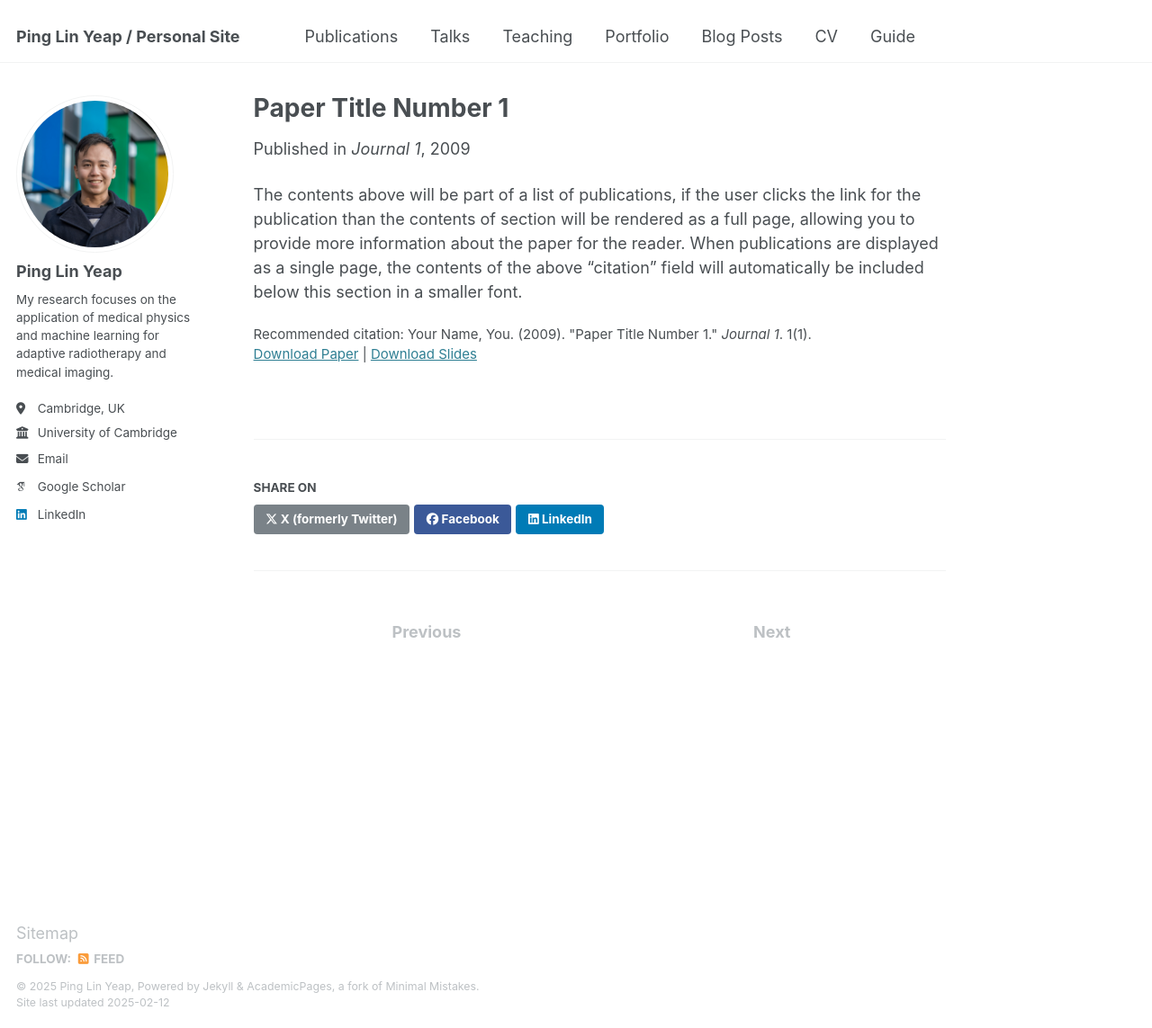
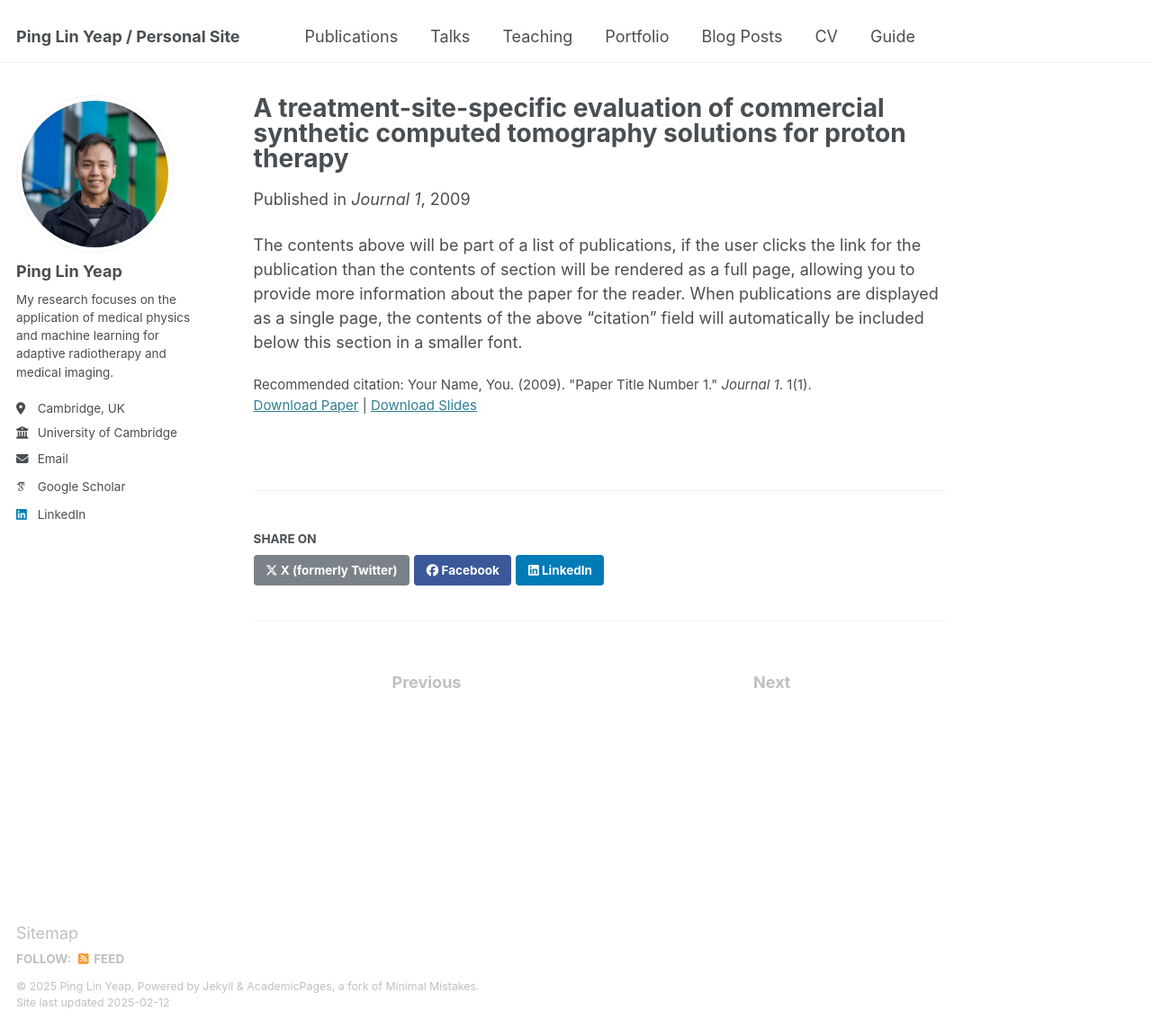
Before and after one commit to yeappl/yeappl.github.io, a Jekyll site: the page built from _publications/2009-10-01-paper-title-number-1.md, in a window 1280 px wide and 1143 px high. Shown: the whole window at 90% size. Built offline with Jekyll 4.4.1, drawn with Linux system fonts in a browser that asks for light colours; some web fonts are replaced.

Commit message:
Update 2009-10-01-paper-title-number-1.md

```diff
--- a/_publications/2009-10-01-paper-title-number-1.md
+++ b/_publications/2009-10-01-paper-title-number-1.md
@@ -1,5 +1,5 @@
 ---
-title: "Paper Title Number 1"
+title: "A treatment-site-specific evaluation of commercial synthetic computed tomography solutions for proton therapy"
 collection: publications
 category: manuscripts
 permalink: /publication/2009-10-01-paper-title-number-1
```
